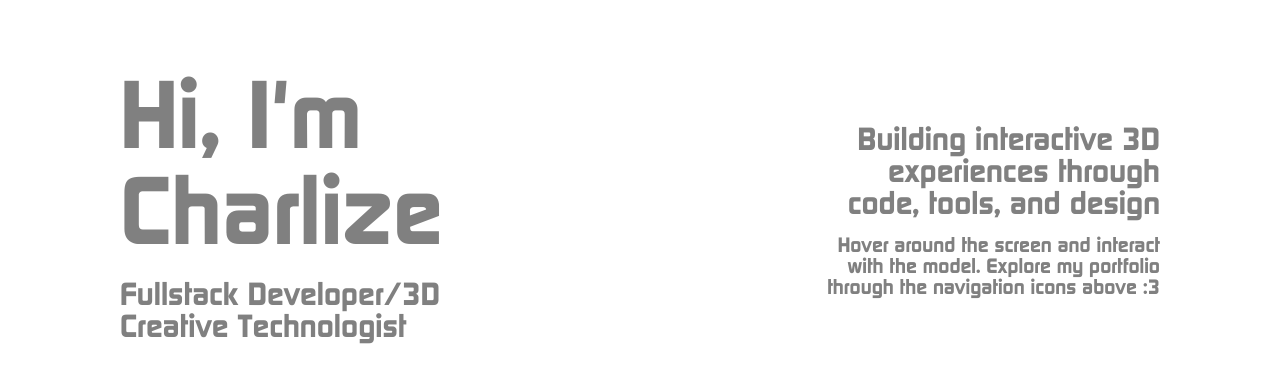
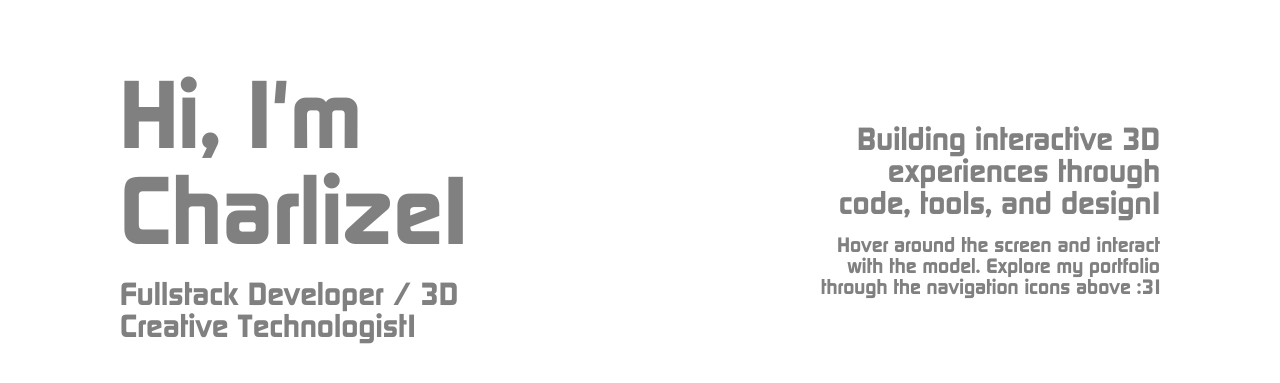
Before and after one commit to charlizet35/CharlizePortfolio3D, a React (Vite) app: page / in a window 1280 px wide. Shown: the part 171-554 px from the top of the page. Built offline with nearby package versions, Linux system fonts and the light colour scheme.

Commit message:
added typewriter package, implemented typewriter animation to homepage

```diff
--- a/package.json
+++ b/package.json
@@ -22,7 +22,8 @@
     "react-dom": "^19.2.0",
     "react-router-dom": "^7.13.0",
     "tailwindcss": "^4.1.18",
-    "three": "^0.156.1"
+    "three": "^0.156.1",
+    "typewriter-effect": "^2.22.0"
   },
   "devDependencies": {
     "@eslint/js": "^9.39.1",
--- a/src/pages/Home.jsx
+++ b/src/pages/Home.jsx
@@ -1,5 +1,6 @@
 import React from 'react';
 import Spline from '@splinetool/react-spline';
+import Typewriter from 'typewriter-effect';
 
 const Home = () => {
   return (
@@ -33,10 +34,32 @@ const Home = () => {
         pointerEvents: 'none'
       }}>
         <h1 style={{fontSize: '6rem', margin: '0 0 1rem 0', lineHeight: 1}}>
-          Hi, I'm Charlize
+          <Typewriter
+            onInit={(typewriter) => {
+              typewriter
+                .typeString("Hi, I'm Charlize")
+                .pauseFor(500)
+                .start();
+            }}
+            options={{
+                delay: 75,
+                //cursor: ''
+            }}
+          />
         </h1>
         <h2 style={{fontSize: '2rem', margin: '0 0 1rem 0', lineHeight: 1}}>
-          Fullstack Developer/3D Creative Technologist
+          <Typewriter
+            onInit={(typewriter) => {
+              typewriter
+                .typeString("Fullstack Developer / 3D Creative Technologist")
+                .pauseFor(500)
+                .start();
+            }}
+            options={{
+                delay: 75,
+                //cursor: ''
+            }}
+          />
         </h2>
       </div>
 
@@ -53,10 +76,28 @@ const Home = () => {
         pointerEvents: 'none'
       }}>
         <h2 style={{fontSize: '2rem', margin: '0 0 1rem 0', lineHeight: 1}}>
-          Building interactive 3D experiences through code, tools, and design
+          <Typewriter
+            onInit={(typewriter) => {
+              typewriter
+                .typeString("Building interactive 3D experiences through code, tools, and design")
+                .pauseFor(500)
+                .start();
+            }}
+            options={{ delay: 50 }}
+          />
         </h2>
         <h3 style={{fontSize: '1.3rem', margin: '0 0 1rem 0', lineHeight: 1}}>
-          Hover around the screen and interact with the model. Explore my portfolio through the navigation icons above :3
+          <Typewriter
+            onInit={(typewriter) => {
+              typewriter
+                .typeString(
+                  "Hover around the screen and interact with the model. Explore my portfolio through the navigation icons above :3"
+                )
+                .pauseFor(500)
+                .start();
+            }}
+            options={{ delay: 25 }}
+          />
         </h3>
       </div>
     </div>
```
Also changed, not shown: 1 other file (tests, documents, lock files or other folders).
